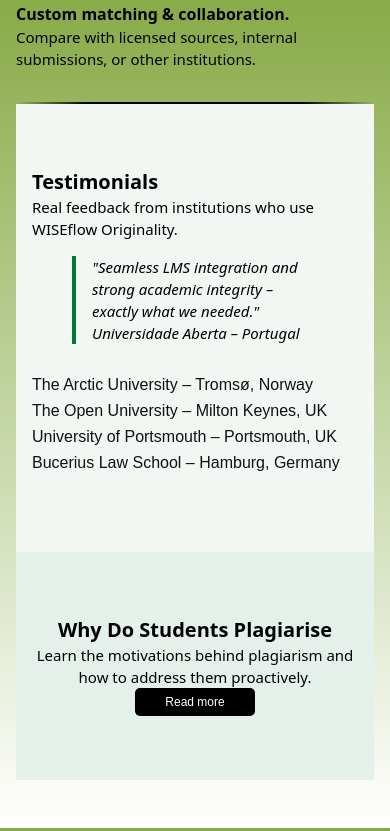
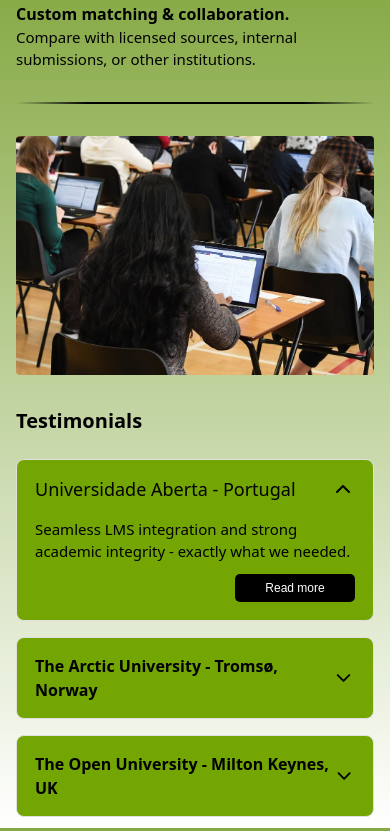
Before and after one commit to Rafy01/uniwise_originality, a React (Vite) app: page / in a window 390 px wide. Shown: the part 860-1691 px from the top of the page. Built offline with nearby package versions, Linux system fonts and the light colour scheme.

Commit message:
feat: add testimonials section with responsive layout and accordion component

```diff
--- a/src/Pages/Originality/Originality.css
+++ b/src/Pages/Originality/Originality.css
@@ -144,3 +144,56 @@
     align-items: center;
   }
 }
+
+
+/* ───── Testimonials.css (tilføj / erstat) ───── */
+.testimonials-inner {
+  display: flex;
+  gap: 2rem;
+  align-items: stretch;          /* ① stræk begge kolonner samme højde */
+  max-width: 1200px;
+  margin-inline: auto;
+  margin-top: 2rem;
+  margin-bottom: 1rem;
+}
+
+/* Venstre kolonne */
+.testimonials-image {
+  flex: 0 0 40%;
+  margin: 0;
+  display: flex;                 /* ② gør figure selv strækbar */
+
+}
+
+.testimonials-image img {
+  width: 100%;
+  height: 100%;                  /* ③ match højden på hele flex-raden */
+  object-fit: cover;             /* fyld uden at forvrænge */
+  border-radius: 4px;
+}
+
+/* Højre kolonne */
+.testimonials-content {
+  flex: 1 1 60%;
+  display: flex;
+  flex-direction: column;
+  gap: 1.5rem;
+}
+
+/* Mobile stack */
+@media (max-width: 850px) {
+  .testimonials-inner {
+    flex-direction: column;
+  }
+
+  .testimonials-image,
+  .testimonials-content {
+    flex: none;
+    width: 100%;
+    height: auto;                /* slip højde-lock på små skærme */
+  }
+
+  .testimonials-image img {
+    height: auto;
+  }
+}
--- a/src/Pages/Originality/Originality.tsx
+++ b/src/Pages/Originality/Originality.tsx
@@ -10,6 +10,8 @@
 import { Footer } from "@/components/Footer/Footer";
 import "./Originality.css";
 import { SectionSplitter } from "@/components/SectionSplitter/SectionSplitter";
+import { Accordion } from "@/components/Accordion/Accordion";
+import { testimonials } from "@/data/testimonials";
 
 const navItems: NavItem[] = [
   { label: "WISEFLOW", href: "#wiseflow" },
@@ -66,7 +68,33 @@
           <Usp />
           <SectionSplitter />
 
-          {/* Testimonials Section */}
+          <section id="testimonials" className="testimonials-section">
+            <div className="testimonials-inner">
+              {/* Venstre kolonne  – billede */}
+              <figure className="testimonials-image">
+                <img
+                  src={"/Exams_uniwise.jpg"}
+                  alt="Students taking digital exams with WISEflow"
+                />
+              </figure>
+
+              {/* Højre kolonne – overskrift + accordion */}
+              <div className="testimonials-content">
+                <Typography
+                  variant="h2"
+                  className="testimonials-heading"
+                >
+                  Testimonials
+                </Typography>
+
+                <Accordion items={testimonials} />
+              </div>
+            </div>
+          </section>
+          <br></br>
+          <SectionSplitter />
+          <br></br>
+          {/* Testimonials Section
           <section
             className="testimonials"
             aria-labelledby="testimonials-heading"
@@ -96,7 +124,7 @@
               <li>University of Portsmouth – Portsmouth, UK</li>
               <li>Bucerius Law School – Hamburg, Germany</li>
             </ul>
-          </section>
+          </section> */}
 
           {/* Insights Section */}
           <section
```
